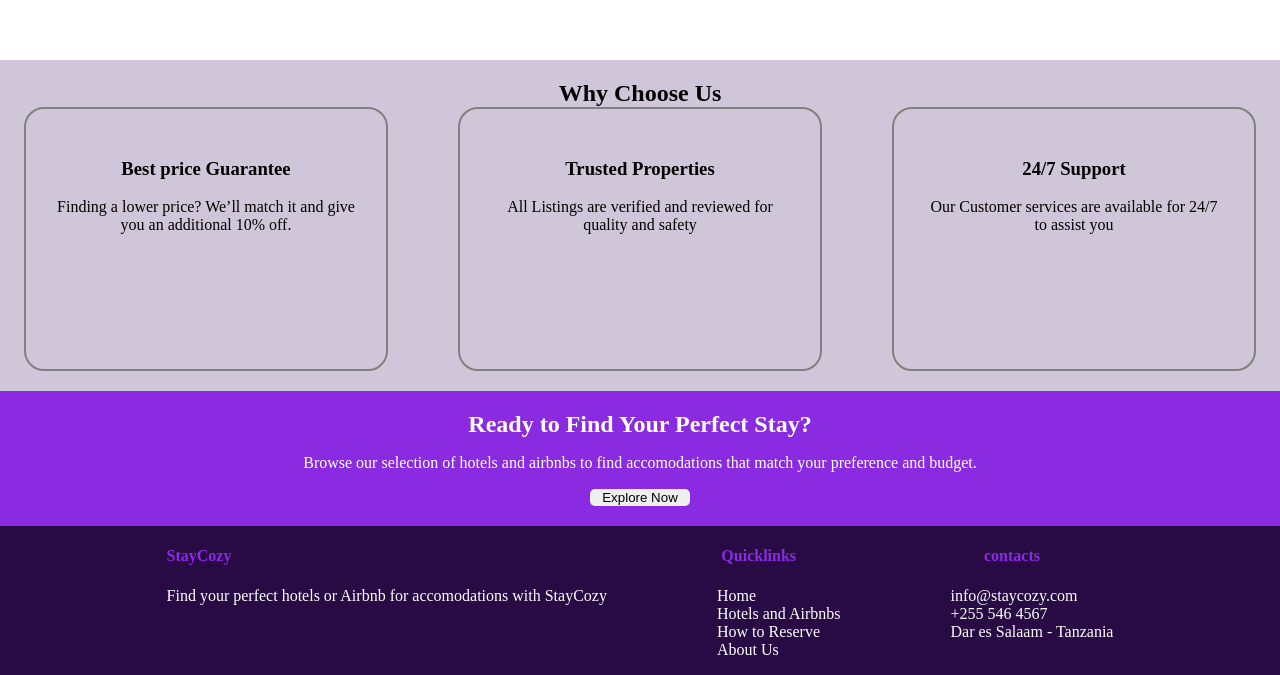
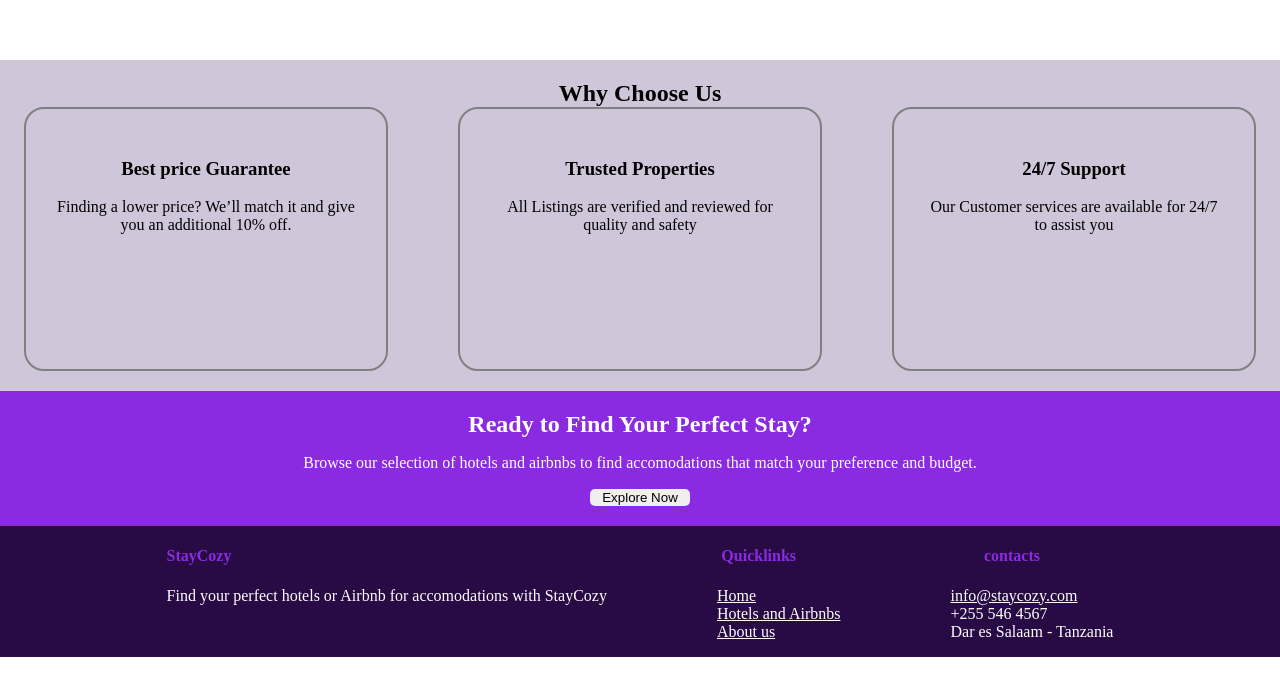
Before and after one commit to Khafsalulela/Staycozy, a plain HTML site: page index.html in a window 1280 px wide. Shown: the part 697-1372 px from the top of the page. Drawn offline with Linux system fonts and the light colour scheme.

Commit message:
new changes made

```diff
--- a/css/style.css
+++ b/css/style.css
@@ -46,11 +46,11 @@ h1{
 .search{
     margin: 30px 30px 30px 0;
 }
-li{
+.home{
    list-style: none;
    display: inline-block;
 }
-li a{
+.home a{
     color: white;
     text-transform: uppercase;
     transition: .3s linear;
@@ -60,9 +60,13 @@ li a{
     border-radius: 10px;
     cursor: pointer;
 }
-li a:hover{
+.home a:hover{
     background-color: blueviolet;
     color: white;
+}
+li{
+    list-style: none;
+    display: inline-block;
 }
 form{
     width: 450px;
@@ -130,7 +134,6 @@ form{
     padding: 30px;
     border-radius: 20px;
 
-
 }
 .two{
     border: 2px solid gray;
@@ -139,6 +142,7 @@ form{
     border-radius: 20px;
     padding: 30px;
 }
+
 .foot{
     display: flex;
     justify-content: center;
@@ -146,3 +150,12 @@ form{
     background-color: rgb(40, 10, 68);
     color: white;
 }
+.ql{
+    color: white;
+    transition: .3s linear;
+
+}
+.ql:hover{
+    text-decoration: underline;
+    color: white;
+}
--- a/index.html
+++ b/index.html
@@ -10,12 +10,13 @@
         <nav class="navigation">
             <div class="navlinks">
             <div class="logo">StayCozy</div>
-
+            <div class="home">
                 <ul>
                <li><a href="#" style="text-decoration: none; color: inherit;">Home</a></li>
                 <li><a href="#" style="text-decoration: none; color: inherit;">Hotels and Airbnbs</a></li>
                 <li><a href="#" style="text-decoration: none; color: inherit;">About us</a></li>
              </ul>
+             </div>
              </div>
             </nav>
            </div>
@@ -62,17 +63,18 @@
                 </div>
                 <div class="too">
                     <h4 style="text-align: center; color: blueviolet;">Quicklinks</h4>
+
                     <ul>
-                        <li>Home</li><br>
-                        <li>Hotels and Airbnbs</li><br>
-                        <li>How to Reserve</li><br>
-                        <li>About Us</li>
-                    </ul>
+                      <li><a href="#" style="color: white;">Home</a></li><br>
+                <li><a href="#" style="color: white;">Hotels and Airbnbs</a></li><br>
+                <li><a href="#" style="color: white;">About us</a></li>
+             </ul>
+
                 </div>
                 <div class="three">
                     <h4 style="text-align: center; color: blueviolet;">contacts</h4>
                     <ul>
-                        <li>info@staycozy.com</li><br>
+                        <li><a href="#" style="color: white;">info@staycozy.com</a></li><br>
                         <li>+255 546 4567</li><br>
                         <li>Dar es Salaam - Tanzania</li>
                     </ul>
```
